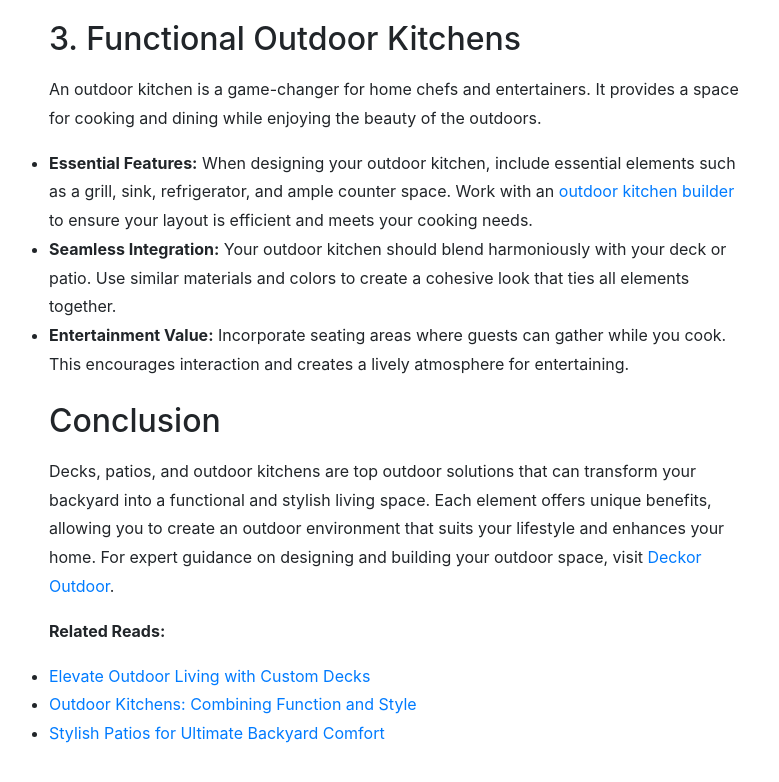
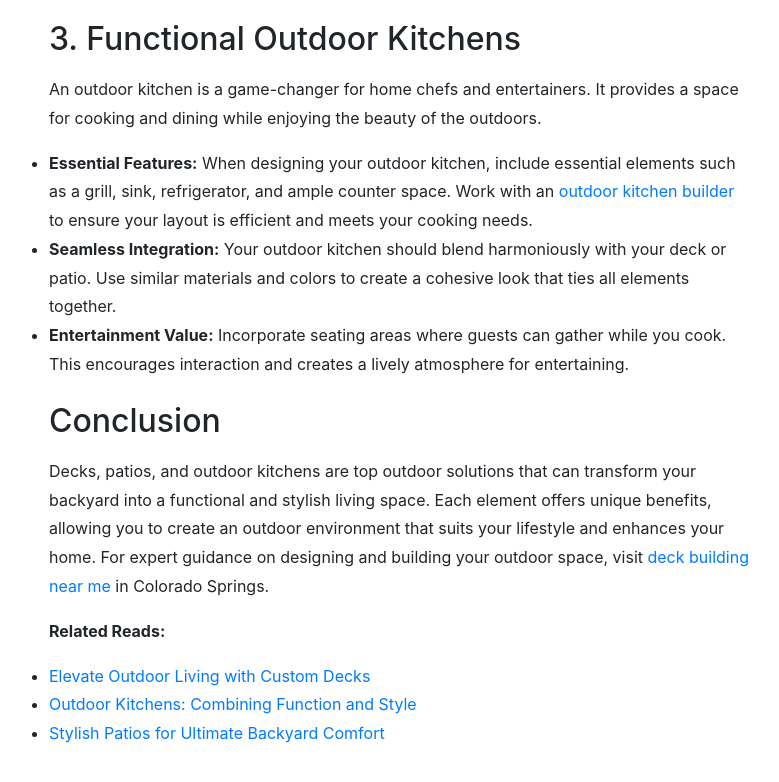
Before and after one commit to evalogan111/deckoroutdoorsol, a plain HTML site: page index.html in a window 1280 px wide. Shown: the part 1705-2487 px from the top of the page, without its empty margins (241-1020 px from the left). Drawn offline with nearby package versions, Linux system fonts and the light colour scheme.

Commit message:
Update index.html

```diff
--- a/index.html
+++ b/index.html
@@ -167,7 +167,7 @@
                         into a functional and stylish living space. Each element offers unique benefits, allowing you to
                         create an outdoor environment that suits your lifestyle and enhances your home. For expert
                         guidance on designing and building your outdoor space, visit <a
-                            href="https://deckoroutdoor.com/" target="_blank">Deckor Outdoor</a>. </p>
+                            href="https://deckoroutdoor.com/" target="_blank">deck building near me</a> in Colorado Springs. </p>
                             <p><b>Related Reads:</b></p>
                             <ul>
                                 <li><a href="https://storage.googleapis.com/cloudgeneral/elevate-outdoor-living-with-custom-decks.html" target="_blank">Elevate Outdoor Living with Custom Decks</a></li>
```
